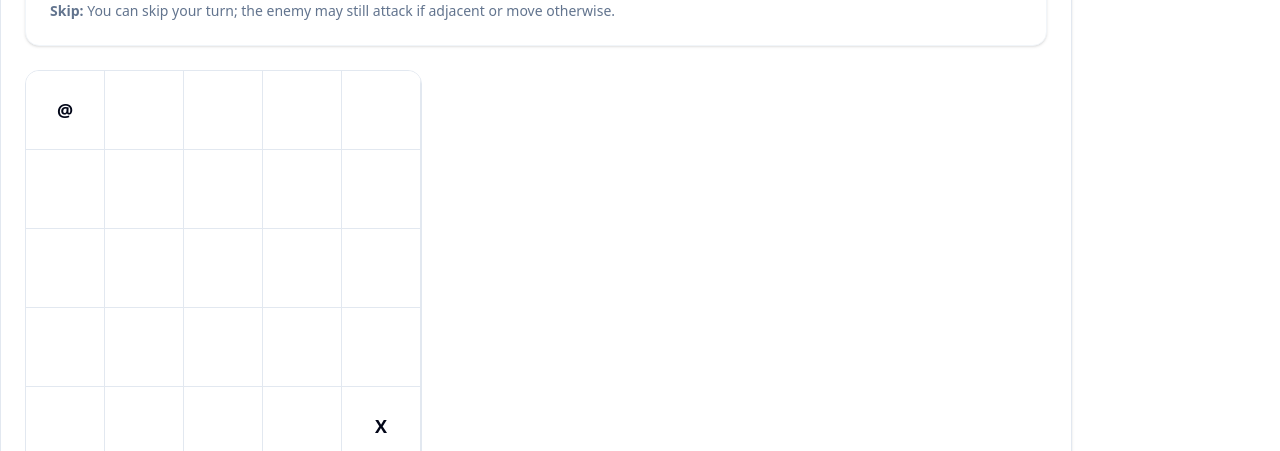
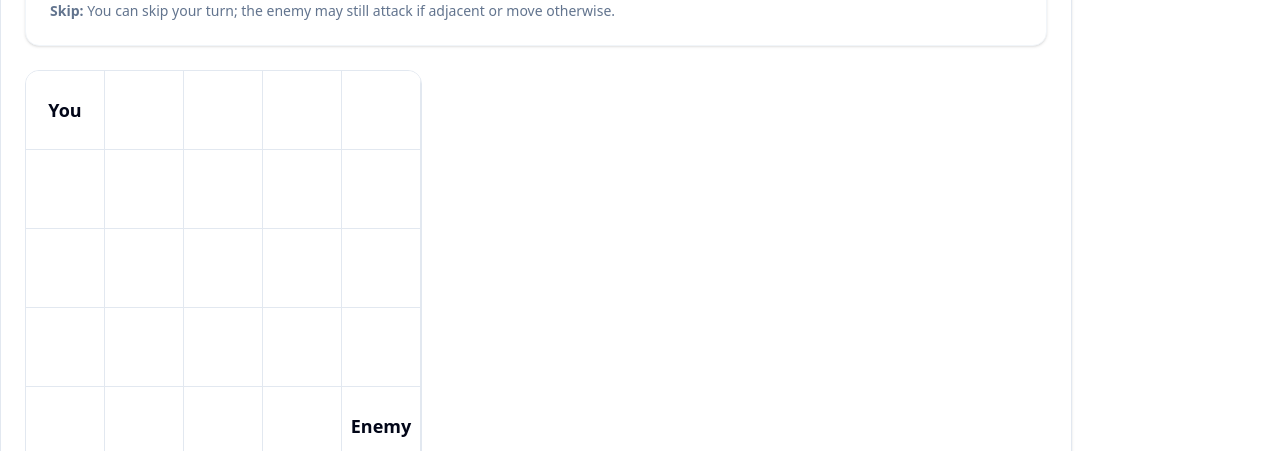
Before and after one commit to yparkTaBS/ChoHanJi, a Next.js app in the folder FE/cho-han-ji/: page /Player/1/1 in a window 1280 px wide. Shown: the part 349-800 px from the top of the page. Built offline with nearby package versions, Linux system fonts and the light colour scheme; no server answers.

Commit message:
Refactor tutorial map rendering with MapEngine

```diff
--- a/FE/cho-han-ji/app/Player/[roomId]/[characterId]/page.tsx
+++ b/FE/cho-han-ji/app/Player/[roomId]/[characterId]/page.tsx
@@ -1,21 +1,17 @@
 "use client";
 
-import { use, useEffect, useRef, useState, useMemo } from "react";
+import { use, useEffect, useRef, useState, useMemo, useCallback } from "react";
+import Engine from "@/controller/MapEngine";
+import Change from "@/controller/Change";
+import Player, { PlayerClass } from "@/model/player";
 import { Card, CardContent, CardHeader, CardTitle } from "@/components/ui/card";
 import { Button } from "@/components/ui/button";
-import { useRouter } from "next/navigation";
-import { Message, TypedMessage } from "@/model/SSEMessage";
-
-type row = [string, string, string, string, string];
-type grid = [row, row, row, row, row];
 
 type Mode = "move" | "attack";
 type Direction = "up" | "down" | "left" | "right" | null;
 
-function cloneGrid(g: grid): grid {
-  // Deduction: need new arrays so React sees changes + no shared references
-  return g.map((r) => [...r] as row) as grid;
-}
+const MAP_WIDTH = 5;
+const MAP_HEIGHT = 5;
 
 function inBounds(r: number, c: number) {
   return r >= 0 && r <= 4 && c >= 0 && c <= 4;
@@ -69,16 +65,15 @@ export default function CharacterPage({
   params: Promise<{ roomId: string; characterId: string }>;
 }) {
   const esRef = useRef<EventSource | null>(null);
-
-  const initialField: grid = [
-    ["", "", "", "", ""],
-    ["", "", "", "", ""],
-    ["", "", "", "", ""],
-    ["", "", "", "", ""],
-    ["", "", "", "", ""],
-  ];
-
-  const [map] = useState<grid>(initialField);
+  const engineRef = useRef<Engine | null>(null);
+  const playerRef = useRef<Player | null>(null);
+  const enemyRef = useRef<Player | null>(null);
+  type RenderedGrid = ReturnType<Engine["RenderAll"]>;
+  type RenderedTile = RenderedGrid[number][number];
+  const [renderedGrid, setRenderedGrid] = useState<RenderedGrid>(() => {
+    const engine = new Engine(MAP_WIDTH, MAP_HEIGHT);
+    return engine.RenderParts(0, 0, MAP_WIDTH, MAP_HEIGHT, false);
+  });
 
   const [mode, setMode] = useState<Mode>("move");
 
@@ -113,23 +108,109 @@ export default function CharacterPage({
   // "Move not allowed" popup (when player tries to move into 4,4)
   const [showMoveNotAllowed, setShowMoveNotAllowed] = useState(false);
 
-  const router = useRouter()
+  useEffect(() => {
+    if (engineRef.current) return;
+
+    const engine = new Engine(MAP_WIDTH, MAP_HEIGHT);
+    const player = new Player(characterId, "You", PlayerClass.Fighter);
+    const enemy = new Player("enemy", "Enemy", PlayerClass.Rogue);
+
+    engine.Update([
+      new Change(pos.c, pos.r, pos.c, pos.r, "Player", player),
+      new Change(enemyPos.c, enemyPos.r, enemyPos.c, enemyPos.r, "Player", enemy),
+    ]);
+
+    engineRef.current = engine;
+    playerRef.current = player;
+    enemyRef.current = enemy;
+    setRenderedGrid(engine.RenderParts(0, 0, MAP_WIDTH, MAP_HEIGHT, false));
+  }, [characterId, enemyPos.c, enemyPos.r, pos.c, pos.r, roomId]);
+
+  const rowMajorGrid = useMemo(() => {
+    if (!renderedGrid.length) return [];
+    const height = renderedGrid[0].length;
+    const rows: RenderedTile[][] = [];
+    for (let row = 0; row < height; row++) {
+      const rowTiles: RenderedTile[] = [];
+      for (let col = 0; col < renderedGrid.length; col++) {
+        rowTiles.push(renderedGrid[col][row]);
+      }
+      rows.push(rowTiles);
+    }
+    return rows;
+  }, [renderedGrid]);
+
+  const commitPositions = useCallback(
+    (
+      nextPlayer: { r: number; c: number } | null,
+      nextEnemy: { r: number; c: number } | null,
+      startPlayer: { r: number; c: number },
+      startEnemy: { r: number; c: number }
+    ) => {
+      if (nextPlayer) setPos(nextPlayer);
+      if (nextEnemy) setEnemyPos(nextEnemy);
+
+      if (
+        !engineRef.current ||
+        !playerRef.current ||
+        !enemyRef.current ||
+        (!nextPlayer && !nextEnemy)
+      ) {
+        return;
+      }
+
+      const changes: Change[] = [];
+      if (nextPlayer) {
+        changes.push(
+          new Change(
+            nextPlayer.c,
+            nextPlayer.r,
+            startPlayer.c,
+            startPlayer.r,
+            "Player",
+            playerRef.current
+          )
+        );
+      }
+
+      if (nextEnemy) {
+        changes.push(
+          new Change(
+            nextEnemy.c,
+            nextEnemy.r,
+            startEnemy.c,
+            startEnemy.r,
+            "Player",
+            enemyRef.current
+          )
+        );
+      }
+
+      if (!changes.length) return;
+
+      engineRef.current.Update(changes);
+      setRenderedGrid(engineRef.current.RenderParts(0, 0, MAP_WIDTH, MAP_HEIGHT, false));
+    },
+    []
+  );
 
   // NEW: directional attack availability
-  function canAttackDir(dir: Exclude<Direction, null>) {
-    // Deduction: "enemy is occupying that block" means the adjacent tile in that direction equals enemyPos
-    const [dr, dc] = DELTAS[dir];
-    const target = { r: pos.r + dr, c: pos.c + dc };
-    return target.r === enemyPos.r && target.c === enemyPos.c;
-  }
+  const canAttackDir = useCallback(
+    (dir: Exclude<Direction, null>) => {
+      // Deduction: "enemy is occupying that block" means the adjacent tile in that direction equals enemyPos
+      const [dr, dc] = DELTAS[dir];
+      const target = { r: pos.r + dr, c: pos.c + dc };
+      return target.r === enemyPos.r && target.c === enemyPos.c;
+    },
+    [enemyPos, pos]
+  );
 
   // NEW: if we are in attack mode and the selected direction no longer points at the enemy, clear it
   useEffect(() => {
     if (mode !== "attack") return;
     if (!pendingDir) return;
     if (!canAttackDir(pendingDir)) setPendingDir(null);
-    // eslint-disable-next-line react-hooks/exhaustive-deps
-  }, [mode, pos, enemyPos]);
+  }, [canAttackDir, mode, pendingDir]);
 
   function startOddEvenGame(playerStartedAttack: boolean) {
     // Deduction: minigame should only be possible if enemy is adjacent RIGHT NOW
@@ -192,13 +273,6 @@ export default function CharacterPage({
     setMode((prev) => (prev === "move" ? "attack" : "move"));
   }
 
-  const displayMap = useMemo(() => {
-    const next = cloneGrid(map);
-    next[enemyPos.r][enemyPos.c] = "X";
-    next[pos.r][pos.c] = next[pos.r][pos.c] ? `@ ${next[pos.r][pos.c]}` : "@";
-    return next;
-  }, [map, pos, enemyPos]);
-
   function submit() {
     if (!pendingDir || showGame || showMoveNotAllowed) return;
 
@@ -244,9 +318,7 @@ export default function CharacterPage({
     // 4) Compute enemy movement
     const enemyNext = computeEnemyMove(startEnemy);
 
-    // 5) Prevent minigame when enemy is not adjacent
-    setPos(playerNext);
-    setEnemyPos(enemyNext);
+    commitPositions(playerNext, enemyNext, startPlayer, startEnemy);
     setPendingDir(null);
   }
 
@@ -267,11 +339,14 @@ export default function CharacterPage({
     const enemyNext = computeEnemyMove(startEnemy);
 
     // Deduction: even if enemy overlaps, do NOT start minigame unless adjacent
-    setEnemyPos(enemyNext);
+    commitPositions(null, enemyNext, startPlayer, startEnemy);
   }
 
   function playOddEven(selected: "odd" | "even") {
     if (!showGame || result) return;
+
+    const startPlayer = { ...pos };
+    const startEnemy = { ...enemyPos };
 
     const n = Math.floor(Math.random() * 10) + 1; // 1..10
     setRolled(n);
@@ -294,13 +369,13 @@ export default function CharacterPage({
      */
     if (nextResult === "Enemy won") {
       if (!playerCommencedAttack) {
-        setPos({ r: 0, c: 0 });
+        commitPositions({ r: 0, c: 0 }, null, startPlayer, startEnemy);
       } else {
         setCounterMinigameQueued(true);
         setGamePrompt("Attack failed! Close this popup to face a counterattack.");
       }
     } else {
-      setEnemyPos({ r: 4, c: 4 });
+      commitPositions(null, { r: 4, c: 4 }, startPlayer, startEnemy);
     }
   }
 
@@ -443,13 +518,18 @@ export default function CharacterPage({
 
         {/* Map */}
         <div className="inline-grid grid-cols-5 rounded-xl border border-border overflow-hidden">
-          {displayMap.flatMap((r, ri) =>
-            r.map((cell, ci) => (
+          {rowMajorGrid.flatMap((row, ri) =>
+            row.map(([players, items], ci) => (
               <div
                 key={`${ri}-${ci}`}
-                className="flex h-20 w-20 items-center justify-center bg-background text-lg font-semibold border border-border -ml-px -mt-px"
+                className="flex h-20 w-20 flex-col items-center justify-center gap-1 bg-background text-lg font-semibold border border-border -ml-px -mt-px"
               >
-                {cell || ""}
+                <span className="leading-none">{players || "\u00a0"}</span>
+                {items ? (
+                  <span className="text-xs font-normal text-muted-foreground leading-none">
+                    {items}
+                  </span>
+                ) : null}
               </div>
             ))
           )}
```
